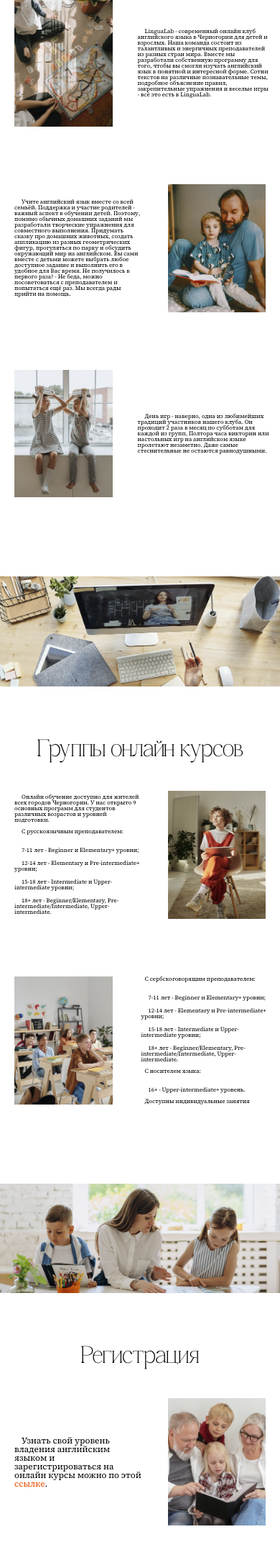
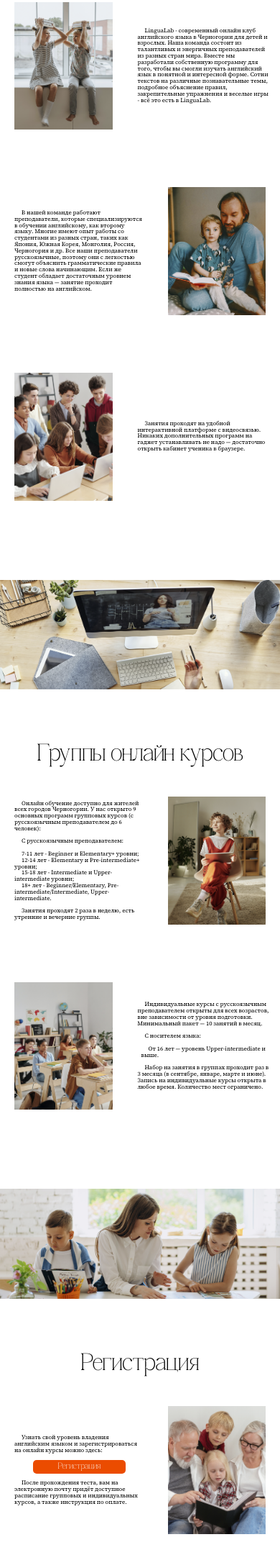
Before and after one commit to leonariks/leonariks.github.io, a PHP site: page / in a window 390 px wide. Shown: the part 509-2670 px from the top of the page at 72% size. Run offline with PHP 8.4, Linux system fonts and the light colour scheme.

Commit message:
School changes

```diff
--- a/school/index.html
+++ b/school/index.html
@@ -23,11 +23,6 @@
             <a class="nav__link" href="#groups">Группы online курсов</a>
             <a class="nav__link nav__reg" href="#registration">Регистрация</a>
             <a class="nav__link" href="#contacts">Контакты</a>
-            <div class="nav__div">
-              <a class="nav__lang" href="#">Eng</a> /
-              <a class="nav__lang" href="#">Mne</a> /
-              <a class="nav__lang" href="#"> Rus</a>
-            </div>
           </nav>
           <div class="header__logo">
             <a href="#bg1">
@@ -52,7 +47,7 @@
     <div id="about" class="about__us">
       <h1 class="title">О нас</h1>
       <div class="section">
-        <img src="img/about us/about_1.png" alt="">
+        <img src="img/about us/about_3.png" alt="">
         <div class="text">
           <p class="text__r">
            LinguaLab - современный онлайн клуб английского языка в Черногории для детей и взрослых. Наша команда состоит из талантливых и энергичных преподавателей из разных стран мира. Вместе мы разработали собственную программу для того, чтобы вы смогли изучать английский язык в понятной и интересной форме. Сотни текстов на различные познавательные темы, подробное объяснение правил, закрепительные упражнения и веселые игры - всё это есть в LinguaLab. </p>
@@ -60,15 +55,18 @@
       </div><!--Section-->
       <div class="section">
         <div class="text">
-          <p class="text__l">	Учите английский язык вместе со всей семьёй. Поддержка и участие родителей - важный аспект в обучении детей. Поэтому, помимо обычных домашних заданий мы разработали творческие упражнения для совместного выполнения. Придумать сказку про домашних животных, создать аппликацию из разных геометрических фигур, прогуляться по парку и обсудить окружающий мир на английском. Вы сами вместе с детьми можете выбрать любое доступное задание и выполнить его в удобное для Вас время. Не получилось в первого раза? - Не беда, можно посоветоваться с преподавателем и попытаться ещё раз. Мы всегда рады прийти на помощь.</p>
+          <p class="text__l">
+            В нашей команде работают преподаватели, которые специализируются в обучении английскому, как второму языку. Многие имеют опыт работы со студентами из разных стран, таких как Япония, Южная Корея, Монголия, Россия, Черногория и др.
+            Все наши преподаватели русскоязычные, поэтому они с легкостью смогут объяснить грамматические правила и новые слова начинающим. Если же студент обладает достаточным уровнем знания языка — занятие проходит полностью на английском.
+            </p>
         </div>
         <img src="img/about us/about_2.png" alt="">
       </div><!--Section-->
       <div class="section">
-        <img src="img/about us/about_3.png" alt="">
+        <img src="img/about us/about_1.png" alt="">
         <div class="text">
           <p class="text__r">
-            День игр - наверно, одна из любимейших традиций участников нашего клуба. Он проходит 2 раза в месяц по субботам для каждой из групп, Полтора часа викторин или настольных игр на английском языке пролетают незаметно. Даже самые стеснительные не остаются равнодушными. </p>
+	          Занятия проходят на удобной интерактивной платформе с видеосвязью. Никаких дополнительных программ на гаджет устанавливать не надо — достаточно открыть кабинет ученика в браузере.</p>
         </div>
       </div><!--Section-->
     </div><!--About Us-->
@@ -83,33 +81,28 @@
       <h1 id="groups" class="title">Группы онлайн курсов</h1>
       <div class="section">
         <div class="text">
-          <p class="text__l">	Онлайн обучение доступно для жителей всех городов Черногории. У нас открыто 9 основных программ для студентов различных возрастов и уровней подготовки.</p><br>
+          <p class="text__l">		Онлайн обучение доступно для жителей всех городов Черногории. У нас открыто 9 основных программ групповых курсов (с русскоязычным преподавателем до 6 человек):</p><br>
           <p class="text__l text__ll">С русскоязычным преподавателем:</p><br>
           <ul>
             <li><p class="text__l group__txt">	7-11 лет - Beginner и Elementary+ уровни;</p></li>
             <li><p class="text__l group__txt">12-14 лет - Elementary и Pre-intermediate+ уровни;</p></li>
             <li><p class="text__l group__txt">15-18 лет - Intermediate и Upper-intermediate уровни;
             </p></li>
-          <li><p class="text__l group__txt"> 18+ лет - Beginner/Elementary, Pre-intermediate/Intermediate, Upper-intermediate.</p></li>
-        </ul>
+          <li><p class="text__l group__txt"> 18+ лет - Beginner/Elementary, Pre-intermediate/Intermediate, Upper-intermediate.</p></li></ul><br>
+          <p class="text__l text__ll">	Занятия проходят 2 раза в неделю, есть утренние и вечерние группы.</p>
         </div><!--Text-->
         <img src="img/ groups/gr_1.png" alt="">
       </div><!--Section-->
       <div class="section">
         <img src="img/ groups/gr_2.png" alt="">
       <div class="text">
-        <p class="text__r">С сербскоговорящим преподавателем:</p><br>
-        <ul>
-        <li><p class="text__r group__txt">7-11 лет - Beginner и Elementary+ уровни;</p></li>
-      <li><p class="text__r group__txt">12-14 лет - Elementary и Pre-intermediate+ уровни;</p></li>
-    <li><p class="text__r group__txt">15-18 лет - Intermediate и Upper-intermediate уровни;</p></li>
-    <li><p class="text__r group__txt">18+ лет - Beginner/Elementary, Pre-intermediate/Intermediate, Upper-intermediate.</p></li>
-        </ul><br>
+        <p class="text__r">Индивидуальные курсы с русскоязычным преподавателем открыты для всех возрастов, вне зависимости от уровня подготовки. Минимальный пакет — 10 занятий в месяц.</p><br>
+
         <p class="text__r">С носителем языка:</p><br>
         <ul>
-      <li><p class="text__r group__txt">16+ - Upper-intermediate+ уровень.</p><br></li>
+      <li><p class="text__r group__txt">От 16 лет — уровень Upper-intermediate и выше.</p><br></li>
       </ul>
-        <p class="text__r">Доступны индивидуальные занятия</p>
+        <p class="text__r">Набор на занятия в группах проходит раз в 3 месяца (в сентябре, январе, марте и июне). Запись на индивидуальные курсы открыта в любое время. Количество мест ограничено.</p>
       </div>
       </div>
     </div><!--Groups-->
@@ -125,7 +118,14 @@
       <h1 id="registration"  class="title">Регистрация</h1>
       <div class="section">
         <div class="text">
-          <p class="text__l text__reg">Узнать свой уровень владения английским языком и зарегистрироваться на онлайн курсы можно по этой <a class="reg" href="#" target="_blank">ссылке</a>.</p>
+          <p class="text__l text__reg">Узнать свой уровень владения английским языком и зарегистрироваться на онлайн курсы можно здесь:
+          </p><br>
+          <div class="btn">
+            <button class="button" type="button">Регистрация<a class="but__link" href="#" target="_blank"></a>
+            </button>
+          </div><br>
+          <p class="text__l text__reg">После прохождения теста, вам на электронную почту придёт доступное расписание групповых и индивидуальных курсов, а также инструкция по оплате.
+          </p>
         </div>
         <img src="img/registr/reg.png" alt="">
       </div><!--Section-->
@@ -153,10 +153,6 @@
         <img class="icon" src="icons/inst.png" alt="">
         <a href="https://www.instagram.com/lingualab_mne/" target="_blank">lingualab_mne</a>
       </div><!--Contact-->
-      <div class="contact">
-        <img class="facebook" class="icon facebook" src="icons/facebook.png" alt="">
-        <a class="facebook__a" href="https://www.facebook.com/LinguaLabMne" target="_blank">LinguaLab Mne</a>
-      </div><!--Contact-->
       <div class="contact whatsapp">
         <img class="icon" src="icons/whats app.png" alt="">
         <a href="https://api.whatsapp.com/send?phone=79625801008" target="_blank">+7 962 580 10 08</a>
--- a/school/style.css
+++ b/school/style.css
@@ -58,14 +58,14 @@
 }
 
 @font-face {
-
 	font-family: Felidae;
 	src: url(../fonts/Felidae.ttf);
 }
 
 body{
   font-family: 'Source Serif 4', serif;
-  font-size: 30pt;
+  font-size: 28pt;
+  line-height: 1.1;
   background-color: #fff;
   margin: 0;
 }
@@ -213,14 +212,43 @@
   padding-top: 10px;
 }
 
-.reg{
-  color: #eb4c00;
-  transition: .5s;
+.text__reg{
+  text-align: left;
+  text-indent: 20px;
 }
 
-.reg:hover{
-  text-decoration: underline;
+.btn{
+  display: flex;
+  justify-content: center;
+  width: 100%;
 }
+
+.but__link{
+  position: absolute;
+  top: 0;
+  left: 0;
+  right: 0;
+  bottom: 0;
+  z-index: 5;
+}
+
+.button{
+  right: 10%;
+  position: relative;
+  font-family: Felidae;
+  color: #fff;
+  font-size: 34pt;
+  background-color: #eb4c00;
+  border: 0;
+  padding: 10px 80px;
+  border-radius: 5px;
+  transition: .3s;
+}
+
+.button:hover{
+  background-color: #cb4101;
+}
+
 
 .contacts{
   padding: 60px 0;
@@ -407,12 +417,16 @@
   .title{
     padding-top: 110px;
   }
+
+  .text__l{
+    margin-right: 100px;
+  }
 }
 
 @media(max-width: 1500px){
 
   body{
-    font-size: 20pt;
+    font-size: 22pt;
   }
   .header{
     height: 100px;
@@ -435,10 +449,23 @@
     font-size: 50pt;
     padding-top: 100px;
   }
+
+  .text__l{
+    margin-right: 80px;
+  }
+
+  .button{
+    font-size: 28pt;
+    padding: 10px 70px;
+  }
 }
 
 
 @media(max-width: 1400px){
+
+  body{
+    font-size: 18pt;
+  }
 
   .header{
     height: 80px;
@@ -489,6 +515,15 @@
 
   .contacts{
     padding-bottom: 150px;
+  }
+
+  .text__l{
+    margin-right: 60px;
+  }
+
+  .button{
+    font-size: 24pt;
+    padding: 8px 65px;
   }
 }
 
@@ -533,6 +568,15 @@
   display: block;
   top: 40%;
 }
+
+.text__l{
+  margin-right: 45px;
+}
+
+.button{
+  font-size: 20pt;
+  padding: 6px 60px;
+}
 }
 
 @media(max-width:1000px){
@@ -556,6 +600,12 @@
   .text__ll{
     margin: 0 30px;
   }
+
+  .button{
+    font-size: 18pt;
+    padding: 6px 60px;
+    right: 0;
+  }
 }
 
 @media(max-width:860px){
@@ -569,25 +619,15 @@
     padding-top: 100px;
   }
 
-  .text__reg{
-    font-size: 14pt;
-  }
 
   .icon{
     width: 50px;
   }
 
-  .facebook{
-    width: 70px;
-    margin-left: -10px; margin-top: -10px;
-  }
-
-  .facebook__a{
-    margin-left: -10px;margin-top: -10px;
-  }
-
-  .whatsapp{
-    margin-top: -15px;
+  .button{
+    font-size: 16pt;
+    padding: 5px 55px;
+    right: 0;
   }
 }
 
@@ -613,9 +653,12 @@
     font-size:12pt ;
   }
 
-  .text__reg{
-    font-size: 12pt;
+  .button{
+    font-size: 14pt;
+    padding: 4px 50px;
+    right: -2%;
   }
+
 }
 
 @media(max-width:620px){
@@ -690,13 +733,13 @@
     font-size: 25pt;
   }
 
-  .text__reg{
-    font-size: 9pt;
-    padding-left: 0px;
+  .section img {
+    padding: 0 15px;
   }
 
-  .section img {
-    padding: 0 15px;
+  .button{
+    font-size: 12pt;
+    padding: 4px 47px;
   }
 
 }
@@ -716,8 +759,21 @@
     margin: 0 15px;
   }
 
+  .group__txt{
+    padding-top: 0;
+  }
+
   .section img {
     padding: 0 20px;
   }
 
+  .text__reg{
+    text-indent: 10px;
+  }
+
+  .button{
+    font-size: 9pt;
+    padding: 3px 35px;
+  }
+
 }
```
Also changed, not shown: other parts of school/style.css (+10 -30 lines), school/img/about us/about_1.png, 5 other files.
